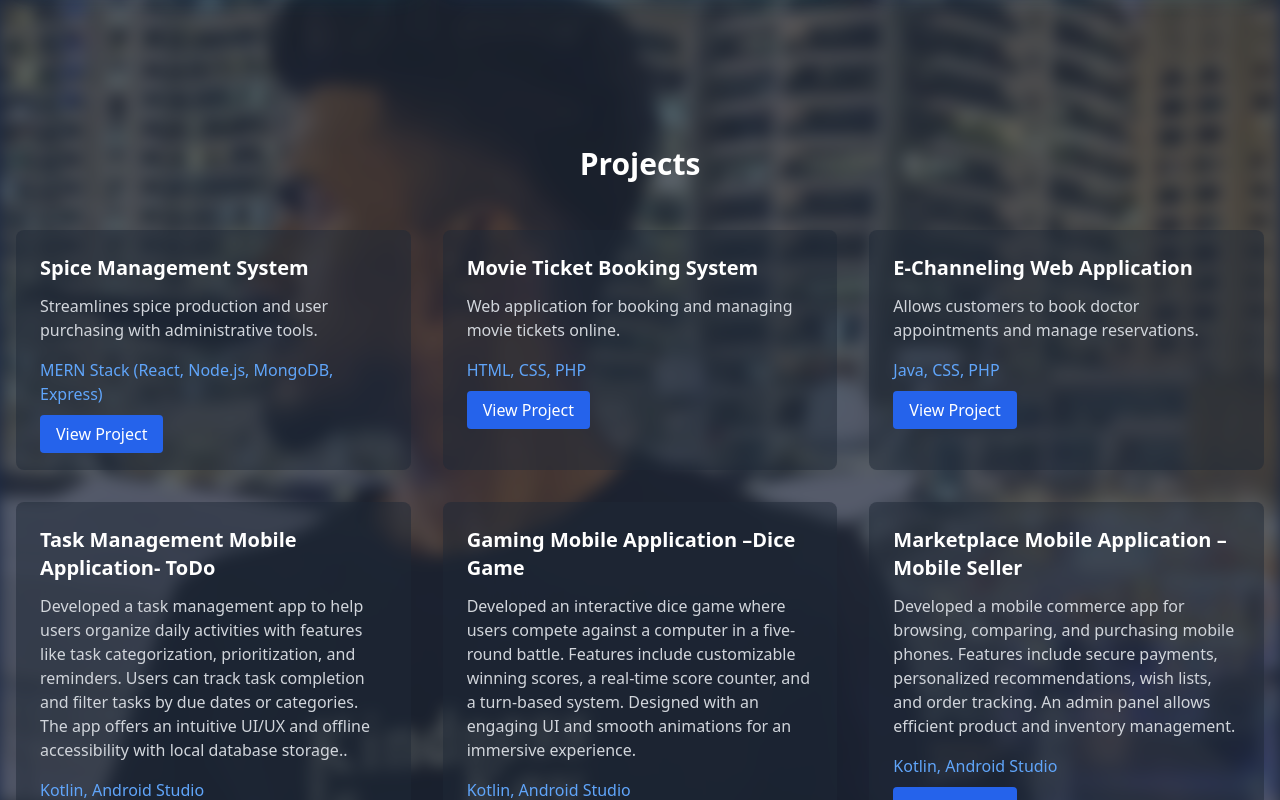
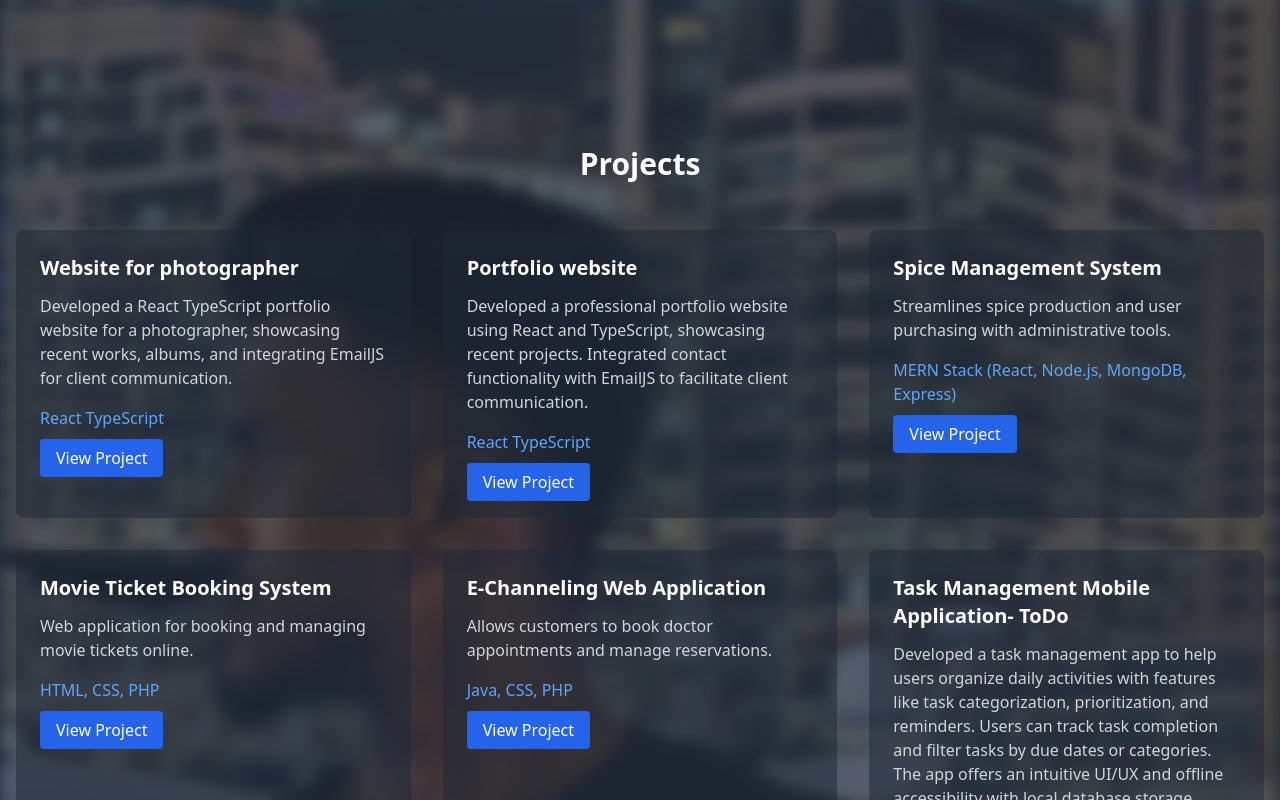
Before and after one commit to Udanpasindu/udanpasinduportfolio, a React (Vite) app: page / in a window 1280 px wide. Shown: the part 1612-2412 px from the top of the page. Built offline with nearby package versions, Linux system fonts and the light colour scheme.

Commit message:
project card updated

```diff
--- a/src/App.tsx
+++ b/src/App.tsx
@@ -138,6 +138,20 @@ function App() {
               Projects
             </motion.h2>
             <div className="grid md:grid-cols-2 lg:grid-cols-3 gap-8">
+            <ProjectCard
+                title="Website for photographer"
+                description="Developed a React TypeScript portfolio website for a photographer, showcasing recent works,
+                albums, and integrating EmailJS for client communication."
+                tech="React TypeScript"
+                link="https://github.com/Udanpasindu/web-site-for-photographer.git"
+              />
+              <ProjectCard
+                title="Portfolio website"
+                description="Developed a professional portfolio website using React and TypeScript,
+                showcasing recent projects. Integrated contact functionality with EmailJS to facilitate client communication."
+                tech="React TypeScript"
+                link="https://github.com/Udanpasindu/web-site-for-photographer.git"
+              />
               <ProjectCard
                 title="Spice Management System"
                 description="Streamlines spice production and user purchasing with administrative tools."
```
